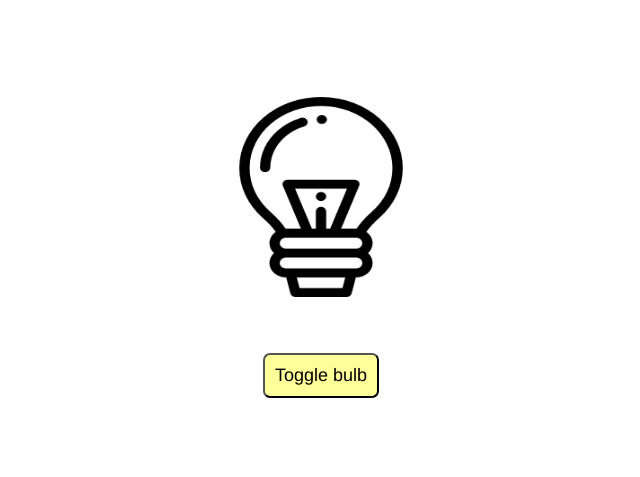
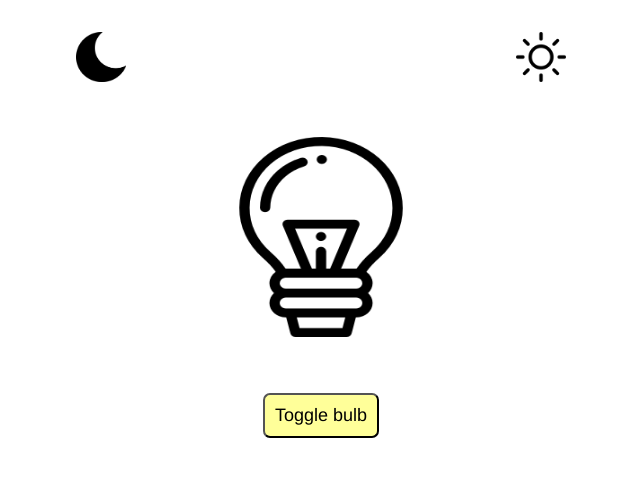
Before and after one commit to AditiNaldurgkar/bulb-toggler, a plain HTML site: page index.html in a window 1280 px wide. Shown: the part 95-572 px from the top of the page, without its empty margins (319-959 px from the left). Drawn offline with Linux system fonts and the light colour scheme.

Commit message:
theme btns and func added

```diff
--- a/index.html
+++ b/index.html
@@ -11,7 +11,7 @@
             display: block;
             margin-left: auto;
             margin-right: auto;
-            margin-top: 100px;
+            margin-top: 50px;
         }
         .btn{
             display: block;
@@ -33,10 +33,40 @@
             font-size: 50px;
             text-align: center;
         }
+        .mode-img{
+            height: 50px;
+            width: 50px;
+        }
+        .mode-btnholder{
+            display: flex;
+            flex-direction: row;
+            justify-content: space-evenly;
+        }
+        .darkbg{
+            background-color: black;
+            color: beige;
+        }
+        .lightbg{
+            background-color: white;
+            color: black;
+        }
+        .modebtn{
+            border: none;
+            background-color: white;
+            border-radius: 5px;
+            padding: 2px;
+            cursor: pointer;
+        }
     </style>
 </head>
-<body>
+<body id="body" class="lightbg">
     <h1>Bulb toggler</h1>
+    <div class="mode-btnholder">
+    <button onclick="darkmode()" class="modebtn"><img src="sleep-mode.png" class="mode-img" ></button>
+    <button onclick="lightmode()" class="modebtn"><img src="sun.png" class="mode-img" ></button>
+
+    </div>
+
     <img src="bulboff.png" id="bulb-img" class="img"><br/><br/>
     <button onclick="toggle()" class="btn">Toggle bulb</button>
     <script>
@@ -55,6 +85,17 @@
             cstate=false
         }
       }
+      function darkmode(){
+        body = document.getElementById("body")
+        body.classList.remove("lightbg")
+        body.classList.add("darkbg")
+      }
+      function lightmode(){
+        body = document.getElementById("body")
+        body.classList.remove("darkbg")
+        body.classList.add("lightbg")
+
+      }
 
     </script>
 </body>
```
Also changed, not shown: sleep-mode.png (added), sun.png (added).
